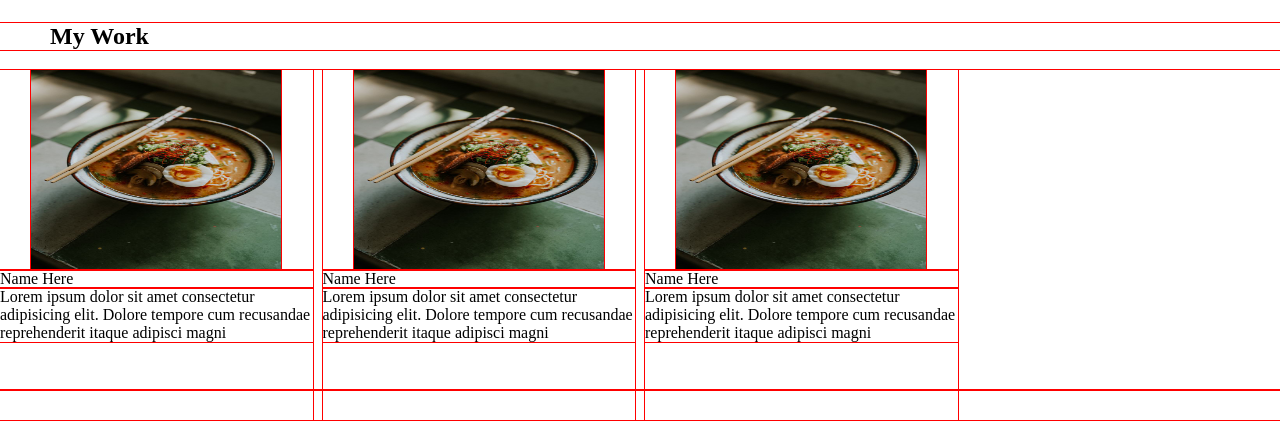
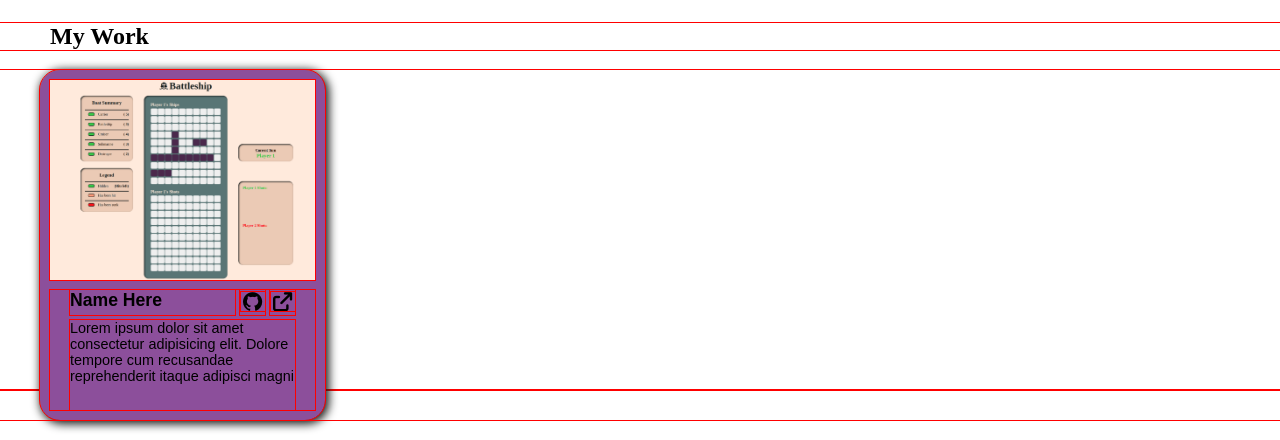
Before and after one commit to mcmityler/homepage-portfolio, a website built with webpack: page src/template.html in a window 1280 px wide. Shown: the part 357-797 px from the top of the page. Built offline with nearby package versions, Linux system fonts and the light colour scheme.

Commit message:
Add battleship project with CSS & links & photo

```diff
--- a/src/index.js
+++ b/src/index.js
@@ -19,7 +19,10 @@ console.log(greeting);
 const githubButton = document.querySelector(".github-btn");
 const linkedInButton = document.querySelector(".linked-in-btn");
 const itchioButton = document.querySelector(".itch-io-btn");
+const battleshipGit = document.querySelector(".battleship-git");
+const battleshipLink = document.querySelector(".battleship-link");
 
+//ABOUT SECTION GENERAL LINKS / BUTTONS
 githubButton.addEventListener("click", () => {
   window.open("https://github.com/mcmityler", "_blank");
 });
@@ -32,3 +35,11 @@ linkedInButton.addEventListener("click", () => {
 itchioButton.addEventListener("click", () => {
   window.open("https://mcmityler.itch.io/", "_blank");
 });
+
+//BATTLE SHIP LINKS / BUTTONS
+battleshipGit.addEventListener("click", () => {
+  window.open("https://github.com/mcmityler/battle-ship", "_blank");
+});
+battleshipLink.addEventListener("click", () => {
+  window.open("https://mcmityler.github.io/battle-ship/", "_blank");
+});
--- a/src/styles.css
+++ b/src/styles.css
@@ -11,6 +11,21 @@
   --light-color: #dee6df;
   --dark-color: #181a18;
   --dark-green: #073807;
+}
+@import url("https://fonts.googleapis.com/css2?family=Public+Sans:ital,wght@0,100..900;1,100..900&display=swap");
+.public-sans-font {
+  font-family: "Public Sans", sans-serif;
+  font-optical-sizing: auto;
+  font-weight: 400;
+  font-style: normal;
+  font-size: 0.9rem;
+}
+.public-sans-font-title {
+  font-family: "Public Sans", sans-serif;
+  font-optical-sizing: auto;
+  font-weight: 800;
+  font-style: normal;
+  font-size: 1.1rem;
 }
 header {
   /* background-color: var(--purple); */
@@ -73,16 +88,9 @@ header {
   z-index: -1;
   box-shadow: 1px 1px 6px 0px var(--dark-color);
   width: 150%;
-
-  /* position: absolute;
-  z-index: -1;
-  transform: rotate(-15deg) translateY(-1020px) translateX(-200px);
-  height: 1000px;
-  width: 150%;
-  box-shadow: 1px 1px 6px 0px var(--dark-color);
-  background-color: var(--purple); */
 }
-.about-me-links button {
+.about-me-links button,
+.project button {
   font-size: 1.2rem;
   background-color: transparent;
   border: none;
@@ -109,13 +117,46 @@ main {
   display: grid;
   grid-template-columns: repeat(auto-fill, minmax(250px, 1fr));
   grid-template-rows: 350px;
+  gap: 20px;
+  padding: 0 40px;
+}
+.screenshot {
+  display: flex;
+  overflow: hidden;
+  justify-content: center;
+  align-items: center;
+}
+.screenshot img {
+  width: auto;
+  height: 200px;
+}
+.project {
+  background-color: var(--purple);
+  padding: 10px;
+  box-shadow: 2px 2px 10px 2px var(--dark-color);
+  border-radius: 20px;
+  transition: all 0.2s ease-in-out;
+  display: grid;
   gap: 10px;
 }
-.screenshot {
+.project:hover {
+  transform: rotate(2deg) scale(1.07);
+  box-shadow: 1px 1px 10px 0px var(--dark-color);
+  z-index: 2;
+}
+.project-content-container {
   display: grid;
+  grid-template-columns: 1fr 25px 25px;
+  grid-template-rows: 25px 90px;
+  gap: 5px;
+  padding-left: 20px;
+  padding-right: 20px;
 }
-.screenshot img {
-  width: 250px;
-  height: 200px;
-  justify-self: center;
+.project-name {
 }
+.project-description {
+  grid-column: 1/-1;
+}
+.project button:hover {
+  color: var(--light-color);
+}
--- a/src/template.html
+++ b/src/template.html
@@ -54,33 +54,21 @@
       <div class="projects-container">
         <div class="project">
           <div class="screenshot">
-            <img src="ramenTest.jpg" alt="screenshot" />
+            <img src="battleship-screenshot2.png" alt="screenshot" />
           </div>
-          <p class="project-name">Name Here</p>
-          <p class="project-description">
-            Lorem ipsum dolor sit amet consectetur adipisicing elit. Dolore
-            tempore cum recusandae reprehenderit itaque adipisci magni
-          </p>
-        </div>
-        <div class="project">
-          <div class="screenshot">
-            <img src="ramenTest.jpg" alt="screenshot" />
+          <div class="project-content-container">
+            <p class="project-name public-sans-font-title">Name Here</p>
+            <button class="github-project-btn battleship-git">
+              <i class="fa-brands fa-github"></i>
+            </button>
+            <button class="linked-in-project-btn battleship-link">
+              <i class="fa-solid fa-arrow-up-right-from-square"></i>
+            </button>
+            <p class="project-description public-sans-font">
+              Lorem ipsum dolor sit amet consectetur adipisicing elit. Dolore
+              tempore cum recusandae reprehenderit itaque adipisci magni
+            </p>
           </div>
-          <p class="project-name">Name Here</p>
-          <p class="project-description">
-            Lorem ipsum dolor sit amet consectetur adipisicing elit. Dolore
-            tempore cum recusandae reprehenderit itaque adipisci magni
-          </p>
-        </div>
-        <div class="project">
-          <div class="screenshot">
-            <img src="ramenTest.jpg" alt="screenshot" />
-          </div>
-          <p class="project-name">Name Here</p>
-          <p class="project-description">
-            Lorem ipsum dolor sit amet consectetur adipisicing elit. Dolore
-            tempore cum recusandae reprehenderit itaque adipisci magni
-          </p>
         </div>
       </div>
     </main>
```
Also changed, not shown: src/battleship-screenshot.png (added), src/battleship-screenshot2.png (added).
